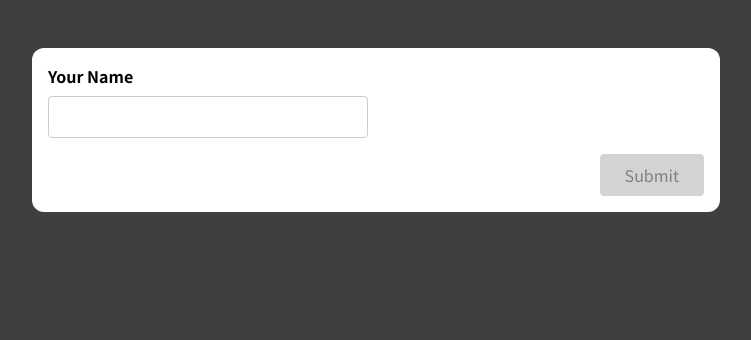
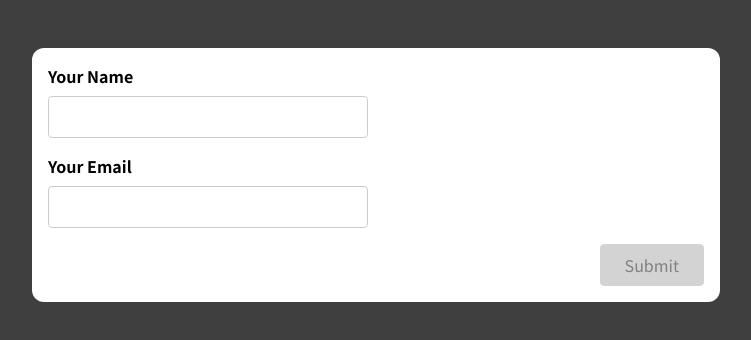
Before and after one commit to Thoss24/forms-user-input-react, a React (Create React App) app: page / in a window 1280 px wide. Shown: the top 340 px of the page, without its empty margins (264-1015 px from the left). Built offline with nearby package versions, Linux system fonts and the light colour scheme.

Commit message:
use input custom hook

```diff
--- a/src/components/SimpleInput.js
+++ b/src/components/SimpleInput.js
@@ -1,49 +1,25 @@
-import { useState } from "react";
+import useInput from "../hooks/use_input";
 
-const SimpleInput = (props) => {
-  const [name, setName] = useState("");
-  const [isTouched, setIsTouched] = useState(false);
+const SimpleInput = () => {
 
-  const enteredNameIsValid = name.trim() !== '';
-  const nameInputIsInvalid = !enteredNameIsValid && isTouched; // name input is invalid if isTouched is true and name is empty
-
-  let formIsValid = false
-
-  if (enteredNameIsValid) {
-    formIsValid = true
-  }
+  const { handleInput, inputBlurHandler, inputValue, isTouched, enteredInputIsInvalid, enteredInputIsValid, formInputClasses, formIsValid } = useInput();
 
   const handleFormSubmission = (event) => {
     event.preventDefault();
-    setIsTouched(true); // user has interacted with the form input
-
-    if (!enteredNameIsValid) { // if input name is empty on submission return
-      return
-    }
-
-    setName(""); // reset input value on form submission
-    setIsTouched(false) // set is touched to false (fresh form after submission)
   };
-
-  const handleInput = (event) => { // onchange of the input set name to current input value
-    setName(event.target.value);
-  };
-
-  const inputBlurHandler = () => { // onblur of input set is touched to true
-    setIsTouched(true)
-  };
-
-  const formControlValid = nameInputIsInvalid // if name input is empty and the form has been interacted with by user set invalid class, otherwise keep valid class
-    ? "form-control invalid"
-    : "form-control";
 
   return (
     <form onSubmit={handleFormSubmission}>
-      <div className={formControlValid}>
+      <div className={formInputClasses}>
         <label htmlFor="name">Your Name</label>
-        <input type="text" id="name" onChange={handleInput} onBlur={inputBlurHandler} value={name} />
+        <input type="text" id="name" onChange={handleInput} onBlur={inputBlurHandler} />
       </div>
-      {nameInputIsInvalid && <p class="error-text">Name must not be empty.</p>}
+      <div className={formInputClasses}>
+        <label htmlFor="email">Your Email</label>
+        <input type="email" id="email" onChange={handleInput} onBlur={inputBlurHandler} />
+      </div>
+      {enteredInputIsInvalid && <p class="error-text">Name must not be empty.</p>}
+      {enteredInputIsInvalid && <p class="error-text">Email must not be empty.</p>}
       <div className="form-actions">
         <button disabled={!formIsValid}>Submit</button>
       </div>
--- /dev/null
+++ b/src/hooks/use_input.js
@@ -0,0 +1,40 @@
+import { useState } from "react";
+
+const useInput = () => {
+    const [inputValue, setInputValue] = useState("");
+    const [isTouched, setIsTouched] = useState(false);
+
+    const enteredInputIsValid = inputValue.trim() !== '';
+    const enteredInputIsInvalid = !enteredInputIsValid && isTouched;
+
+    const handleInput = (event) => {
+        setInputValue(event.target.value);
+    };
+
+    const inputBlurHandler = () => {
+        setIsTouched(true)
+    };
+
+    const formInputClasses = enteredInputIsValid // if name input is empty and the form has been interacted with by user set invalid class, otherwise keep valid class
+    ? "form-control invalid"
+    : "form-control";
+
+    let formIsValid = false
+
+    if (enteredInputIsValid) {
+      formIsValid = true
+    }
+
+    return {
+        handleInput,
+        inputBlurHandler,
+        inputValue,
+        isTouched,
+        enteredInputIsInvalid,
+        enteredInputIsValid,
+        formInputClasses,
+        formIsValid
+    }
+};
+
+export default useInput
```
